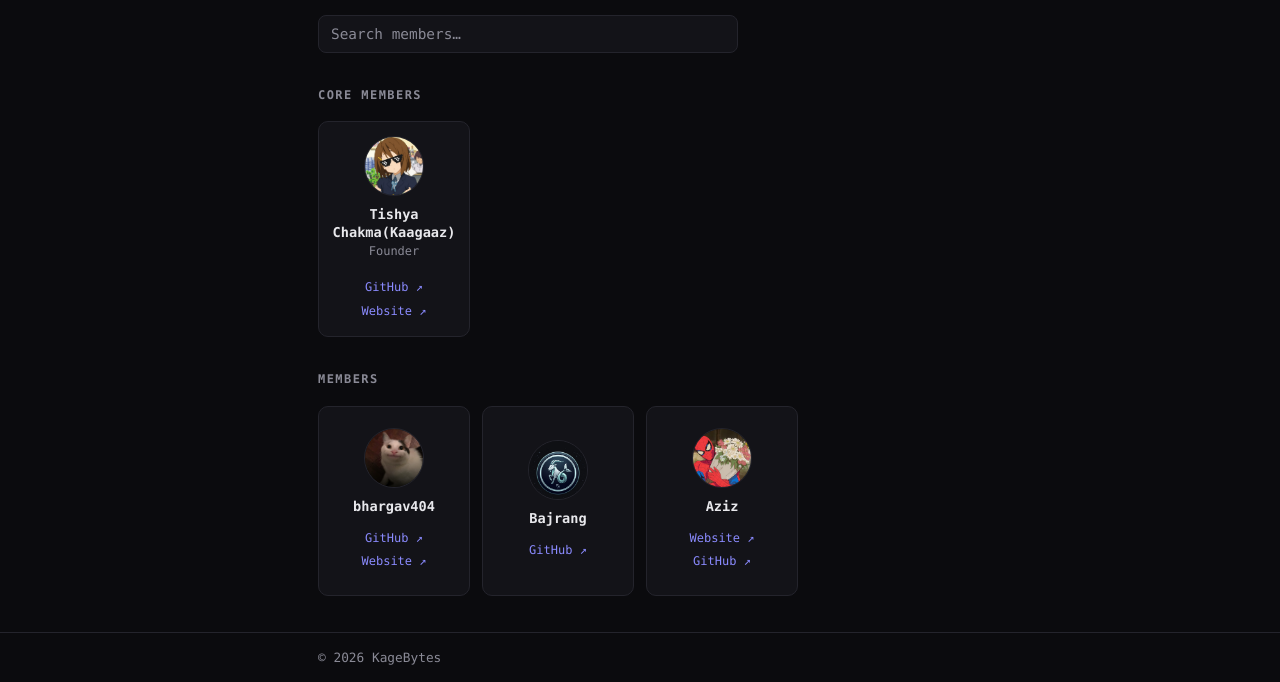
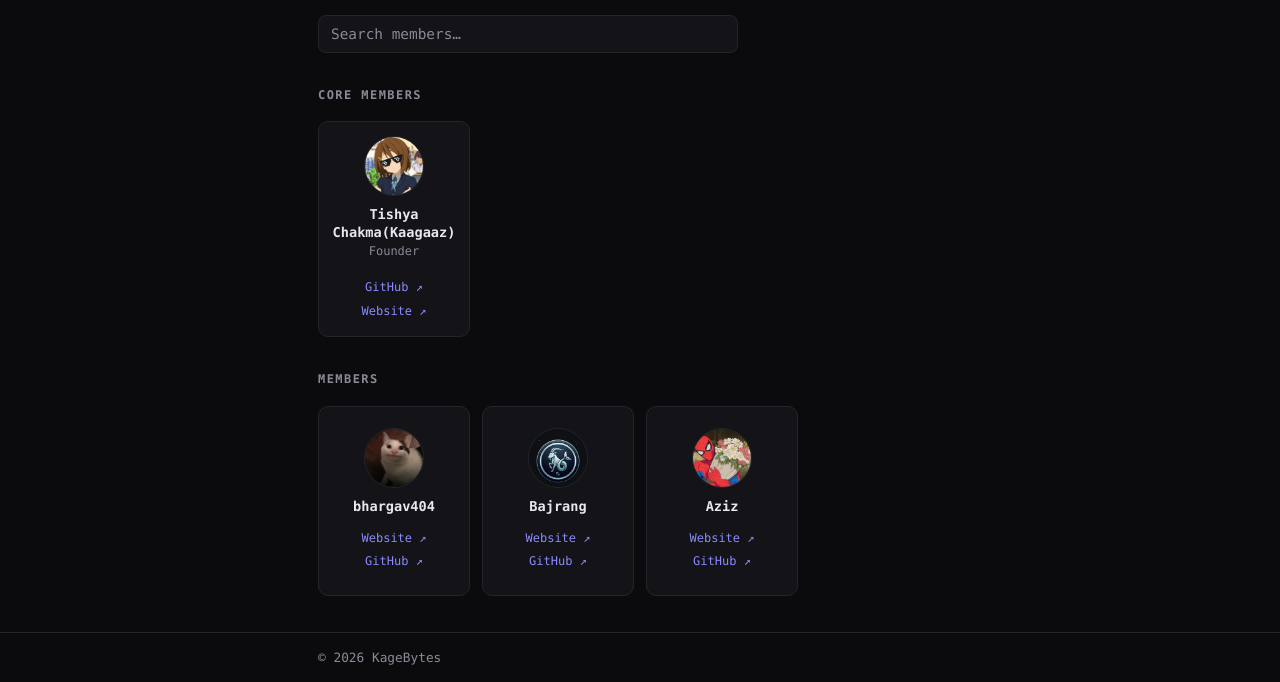
Before and after one commit to Kage-Bytes/KageBytes, a plain HTML site: page members.html in a window 1280 px wide. Shown: the part 177-859 px from the top of the page. Drawn offline with Linux system fonts and the light colour scheme.

Commit message:
Update members.html

```diff
--- a/members.html
+++ b/members.html
@@ -57,8 +57,8 @@
           <div class="avatar">EF<img src="Photos/Bhargav.jpg" alt="" onerror="this.remove()"></div>
           <h3>bhargav404</h3>
           <div class="links">
+            <a href="https://portfolio-sable-three-95.vercel.app/" target="_blank" rel="noopener">Website ↗</a>
             <a href="https://github.com/25211a05ee-bhargav" target="_blank" rel="noopener">GitHub ↗</a>
-            <a href="https://portfolio-sable-three-95.vercel.app/" target="_blank" rel="noopener">Website ↗</a>
           </div>
         </article>
 
@@ -66,6 +66,7 @@
           <div class="avatar">GH<img src="Photos/Bajrang.jpg" alt="" onerror="this.remove()"></div>
           <h3>Bajrang</h3>
           <div class="links">
+            <a href=" " target="_blank" rel="noopener">Website ↗</a>
             <a href="https://github.com/Bajrang2403" target="_blank" rel="noopener">GitHub ↗</a>
           </div>
         </article>
```
